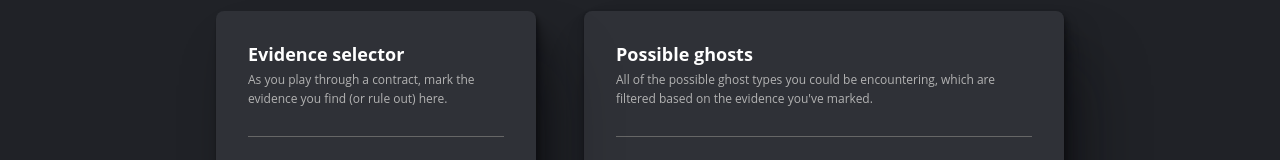
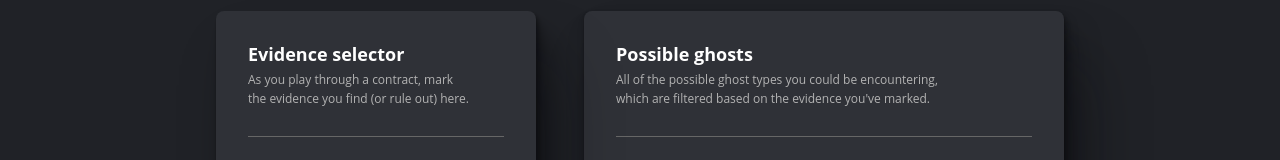
Before and after one commit to graysonlee123/phasmophobia-helper, a Next.js app: page / in a window 1280 px wide. Shown: the part 128-288 px from the top of the page. Built offline with nearby package versions, Linux system fonts and the light colour scheme.

Commit message:
added a small text balancer and fixed the naming of the Header component

```diff
--- a/package.json
+++ b/package.json
@@ -23,6 +23,7 @@
     "react-markdown": "^8.0.3",
     "react-transition-group": "^4.4.5",
     "react-use": "^17.4.0",
+    "react-wrap-balancer": "^0.4.1",
     "zustand": "^4.1.4"
   },
   "devDependencies": {
--- a/src/components/typography/Header/Header.tsx
+++ b/src/components/typography/Header/Header.tsx
@@ -1,10 +1,10 @@
 import { ReactNode } from 'react'
 import styles from './Header.module.css'
 
-type SubtitleProps = {
+type HeaderProps = {
   children: ReactNode
 }
 
-export default function Subtitle({ children }: SubtitleProps) {
+export default function Header({ children }: HeaderProps) {
   return <h2 className={styles.subtitle}>{children}</h2>
 }
--- a/src/components/typography/Header/index.ts
+++ b/src/components/typography/Header/index.ts
@@ -1,3 +1,3 @@
-import Subtitle from './Header'
+import Header from './Header'
 
-export default Subtitle
+export default Header
--- a/src/components/typography/Hint/Hint.tsx
+++ b/src/components/typography/Hint/Hint.tsx
@@ -1,4 +1,5 @@
 import { ReactNode } from 'react'
+import Balancer from 'react-wrap-balancer'
 import styles from './Hint.module.css'
 
 type HintProps = {
@@ -6,5 +7,9 @@ type HintProps = {
 }
 
 export default function Hint({ children }: HintProps) {
-  return <p className={styles.hint}>{children}</p>
+  return (
+    <p className={styles.hint}>
+      <Balancer>{children}</Balancer>
+    </p>
+  )
 }
--- a/src/components/typography/Intro/Intro.tsx
+++ b/src/components/typography/Intro/Intro.tsx
@@ -1,5 +1,5 @@
 import Hint from '@components/typography/Hint'
-import Subtitle from '@components/typography/Header'
+import Header from '@components/typography/Header'
 import cn from 'classnames'
 import { ReactNode } from 'react'
 import styles from './Intro.module.css'
@@ -36,5 +36,5 @@ export default function Intro({
   )
 }
 
-Intro.Title = Subtitle
+Intro.Title = Header
 Intro.Subtitle = Hint
--- a/src/pages/_app.tsx
+++ b/src/pages/_app.tsx
@@ -3,14 +3,17 @@ import Navbar from '@components/layout/Navbar'
 import type { AppProps } from 'next/app'
 import { GoogleAnalytics } from 'nextjs-google-analytics'
 import PreferencesContextProvider from 'src/context/preferences'
+import { Provider as WrapBalancerProvider } from 'react-wrap-balancer'
 
 export default function MyApp({ Component, pageProps }: AppProps) {
   return (
     <>
       <PreferencesContextProvider>
-        <GoogleAnalytics trackPageViews />
-        <Navbar />
-        <Component {...pageProps} />
+        <WrapBalancerProvider>
+          <GoogleAnalytics trackPageViews />
+          <Navbar />
+          <Component {...pageProps} />
+        </WrapBalancerProvider>
       </PreferencesContextProvider>
     </>
   )
```
Also changed, not shown: 1 other file (tests, documents, lock files or other folders).
